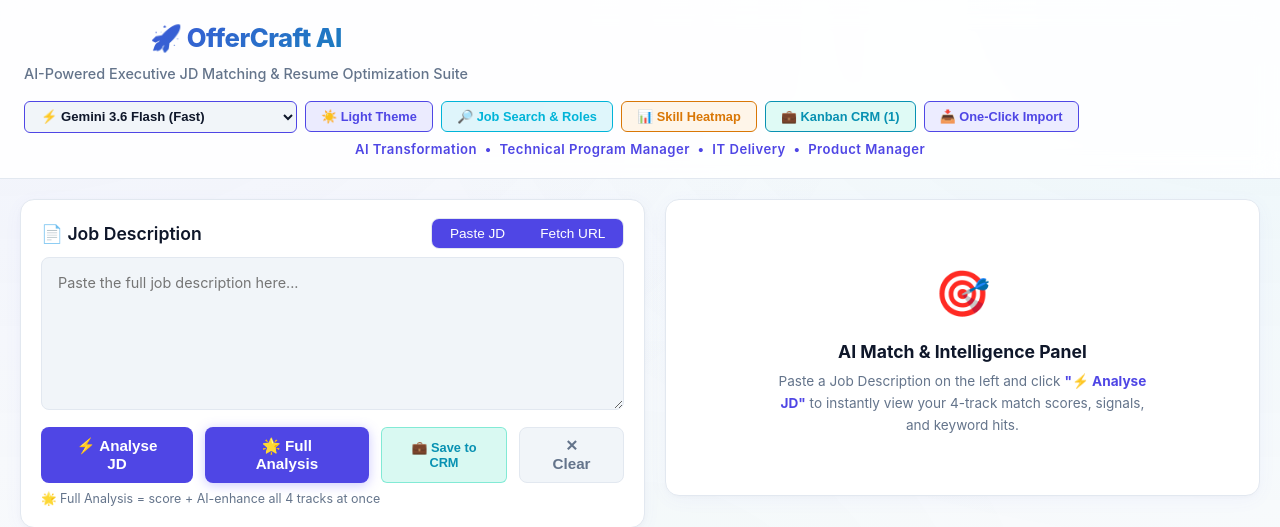
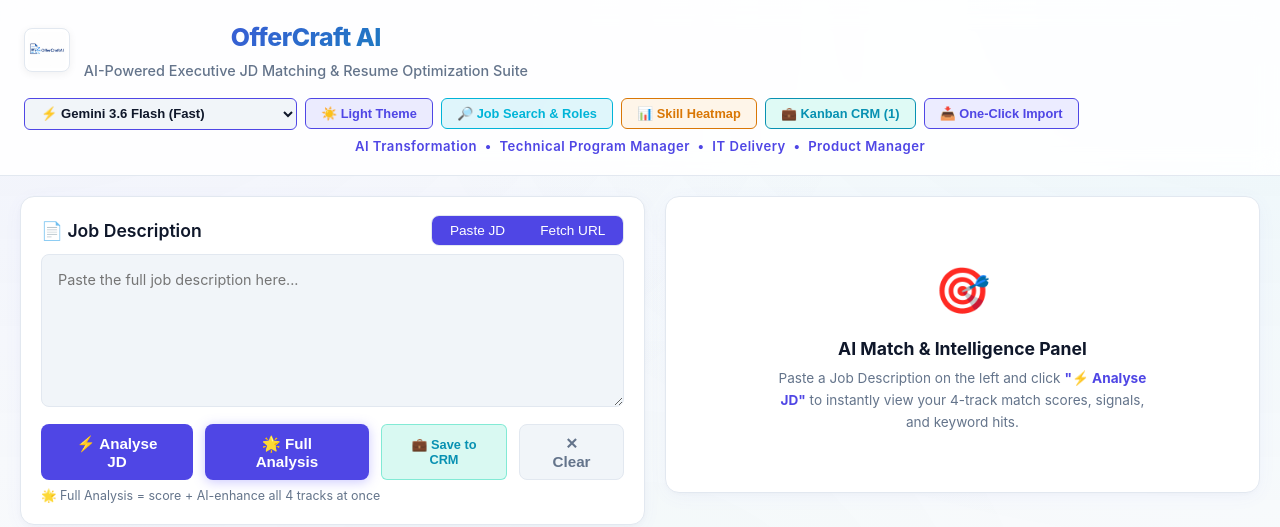
Before and after one commit to harikiranchirala-AIworks/Resume-excel-utility-webui, a Flask app: page / in a window 1280 px wide. Shown: the top 527 px of the page. Run offline with Flask 3, Linux system fonts and the light colour scheme; some libraries are stand-ins or nearby versions.

Commit message:
feat: integrate official OfferCraft AI logo and favicon in UI header

```diff
--- a/templates/index.html
+++ b/templates/index.html
@@ -4,6 +4,7 @@
   <meta charset="UTF-8" />
   <meta name="viewport" content="width=device-width, initial-scale=1.0" />
   <title>OfferCraft AI — Executive Career & Resume Matching Suite</title>
+  <link rel="icon" type="image/png" href="/static/logo.png" />
   <link rel="stylesheet" href="/static/style.css" />
   <script src="https://cdn.jsdelivr.net/npm/chart.js@4.4.3/dist/chart.umd.min.js"></script>
 </head>
@@ -12,9 +13,12 @@
   <header>
     <div class="header-inner">
       <div style="display:flex;justify-content:space-between;align-items:center;flex-wrap:wrap;gap:1rem">
-        <div>
-          <h1>🚀 OfferCraft AI</h1>
-          <p class="subtitle">AI-Powered Executive JD Matching & Resume Optimization Suite</p>
+        <div style="display:flex;align-items:center;gap:0.85rem">
+          <img src="/static/logo.png" alt="OfferCraft AI Logo" style="height:44px;width:auto;border-radius:8px;background:#ffffff;padding:3px;border:1px solid var(--border);box-shadow:0 2px 8px rgba(0,0,0,0.06)" />
+          <div>
+            <h1 style="margin:0;font-size:1.55rem;font-weight:800;letter-spacing:-0.02em;color:var(--text)">OfferCraft AI</h1>
+            <p class="subtitle" style="margin-top:0.1rem">AI-Powered Executive JD Matching & Resume Optimization Suite</p>
+          </div>
         </div>
         <div style="display:flex;gap:0.5rem;flex-wrap:wrap;align-items:center">
           <select id="ai-model-select" class="customizer-select" style="padding:0.4rem 0.75rem;font-weight:600;background:var(--surface2);border-color:var(--accent)" onchange="onAiModelChange()">
```
Also changed, not shown: static/logo.png (added).
